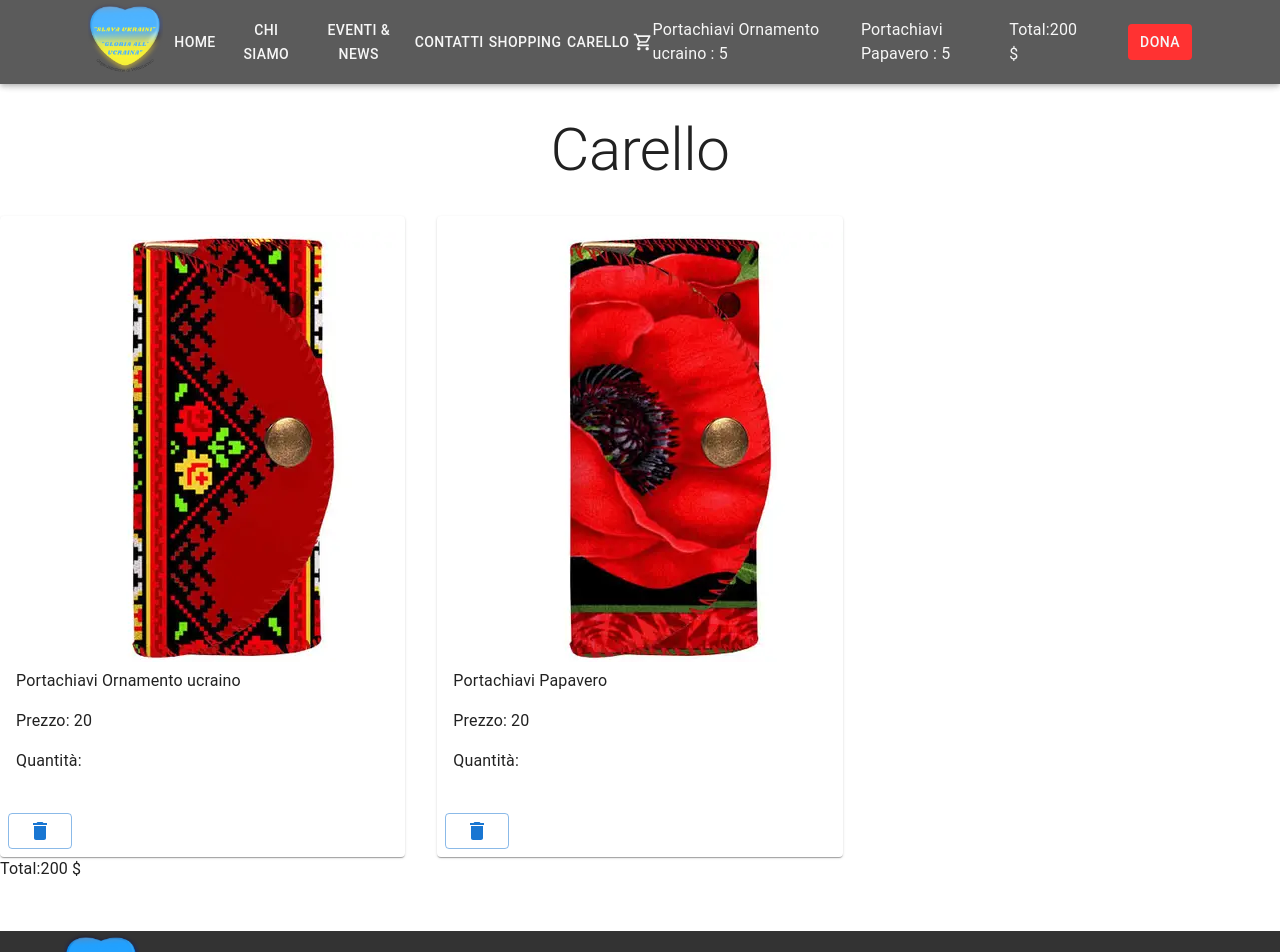
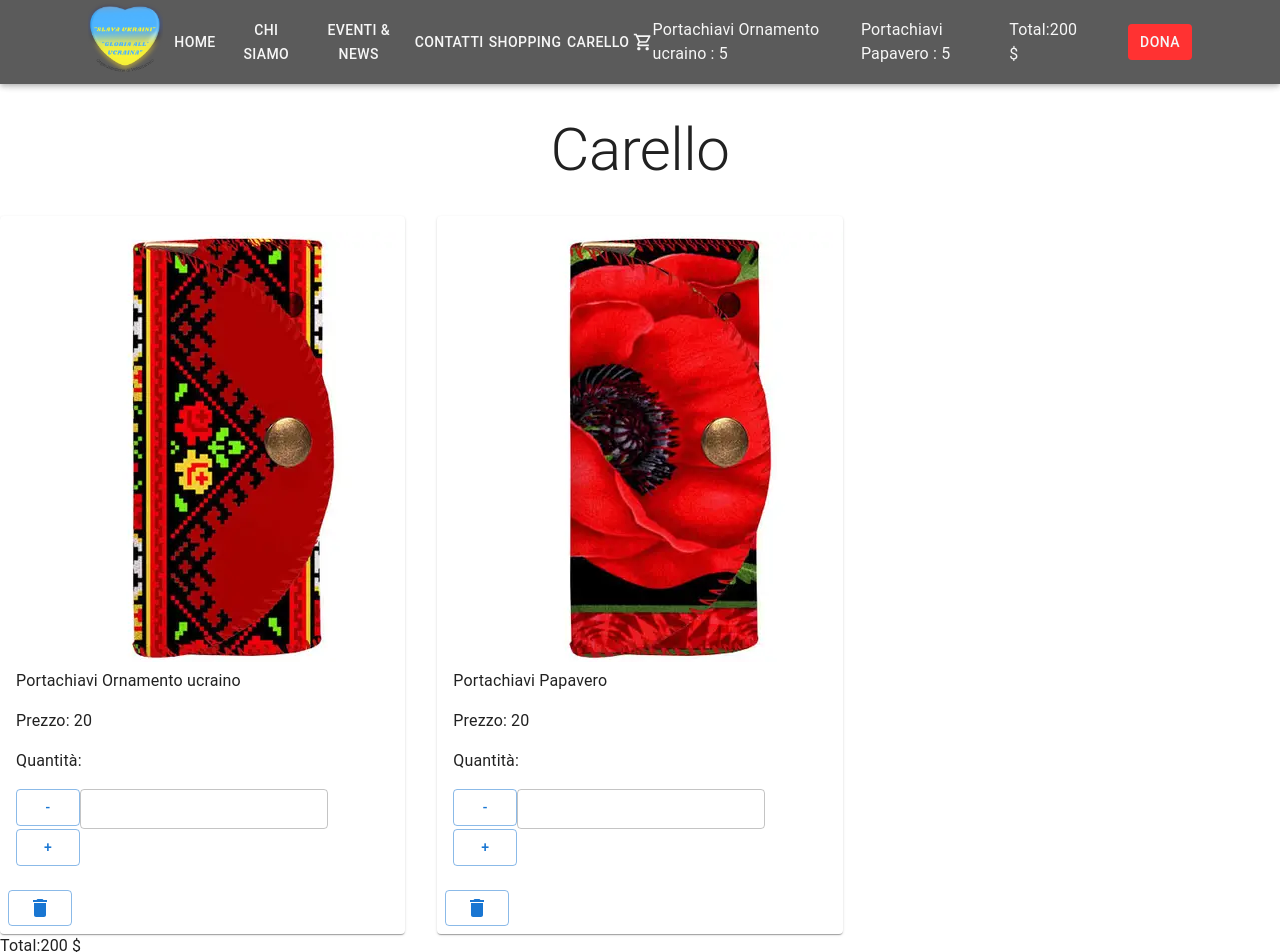
Before and after one commit to KDaniyil/slava-ukraini, a React (Create React App) app: page /cart in a window 1280 px wide. Shown: the top 952 px of the page. Built offline with nearby package versions, Linux system fonts and the light colour scheme.

Commit message:
add changeProductQuantity

```diff
--- a/src/components/CartProductList/CartProductList.tsx
+++ b/src/components/CartProductList/CartProductList.tsx
@@ -9,12 +9,14 @@ type Props = {
     }
     CartItem?: any
     removeProductFromCart?: (id: number) => void
+    changeProductQuantity?: (id: number, count: number) => void
 }
 const CartProductList = ({
     productsInCart,
     productsObject = getProductsObject(productsArray),
     CartItem = CartProductListItem,
     removeProductFromCart,
+    changeProductQuantity,
 }: Props) => {
     return (
         <>
@@ -24,6 +26,7 @@ const CartProductList = ({
                     product={productsObject[parseInt(productId)]}
                     productCout={productsInCart[parseInt(productId)]}
                     removeProductFromCart={removeProductFromCart}
+                    changeProductQuantity={changeProductQuantity}
                 />
             ))}
         </>
--- a/src/components/CartProductList/CartProductListItemExtended.tsx
+++ b/src/components/CartProductList/CartProductListItemExtended.tsx
@@ -1,16 +1,19 @@
 import { Button, Card, CardActions, CardContent, Grid } from '@mui/material'
 import { Product } from 'utils/products'
 import DeleteIcon from '@mui/icons-material/Delete'
+import Quantity from 'components/Quantity/Quantity'
 
 type Props = {
     product: Product
     productCount: number
     removeProductFromCart: (id: number) => void
+    changeProductQuantity: (id: number, count: number) => void
 }
 const CartProductListItemExtended = ({
     product,
     productCount,
     removeProductFromCart,
+    changeProductQuantity,
 }: Props) => {
     return (
         <Grid item xs={12} sm={4}>
@@ -22,6 +25,21 @@ const CartProductListItemExtended = ({
                     <div>{product.title}</div>
                     <p>Prezzo: {product.price}</p>
                     <p>Quantità: {productCount}</p>
+                    <Quantity
+                        count={productCount}
+                        onDecrement={() =>
+                            productCount <= 1
+                                ? removeProductFromCart
+                                : changeProductQuantity(
+                                      product.id,
+                                      productCount - 1
+                                  )
+                        }
+                        onIncrement={() =>
+                            changeProductQuantity(product.id, productCount + 1)
+                        }
+                        minCount={0}
+                    />
                 </CardContent>
                 <CardActions>
                     <Button
--- a/src/components/Quantity/Quantity.tsx
+++ b/src/components/Quantity/Quantity.tsx
@@ -4,14 +4,15 @@ type Props = {
     count: number
     onDecrement: () => void
     onIncrement: () => void
+    minCount?: number
 }
-const Quantity = ({ count, onDecrement, onIncrement }: Props) => {
+const Quantity = ({ count, onDecrement, onIncrement, minCount = 1 }: Props) => {
     return (
         <div>
             <Button
                 variant="outlined"
                 onClick={() => onDecrement()}
-                disabled={count <= 1}
+                disabled={count <= minCount}
             >
                 -
             </Button>
--- a/src/container/App/App.tsx
+++ b/src/container/App/App.tsx
@@ -32,6 +32,12 @@ const App = (props: Props) => {
     const removeProductFromCart = (id: number) => {
         setProductsInCart((prevState) => omit(prevState, [id]))
     }
+    const changeProductQuantity = (id: number, count: number) => {
+        setProductsInCart((prevState) => ({
+            ...prevState,
+            [id]: count,
+        }))
+    }
     return (
         <>
             <StyledEngineProvider injectFirst>
@@ -57,6 +63,7 @@ const App = (props: Props) => {
                             <CartPage
                                 productsInCart={productsInCart}
                                 removeProductFromCart={removeProductFromCart}
+                                changeProductQuantity={changeProductQuantity}
                             />
                         }
                     />
--- a/src/pages/CartPage/CartPage.tsx
+++ b/src/pages/CartPage/CartPage.tsx
@@ -8,8 +8,13 @@ import { ProductsInCart } from 'container/App/App'
 type Props = {
     productsInCart: ProductsInCart
     removeProductFromCart: (id: number) => void
+    changeProductQuantity: (id: number, count: number) => void
 }
-const CartPage = ({ productsInCart, removeProductFromCart }: Props) => {
+const CartPage = ({
+    productsInCart,
+    removeProductFromCart,
+    changeProductQuantity,
+}: Props) => {
     return (
         <div>
             <PageTitle title="Carello" />
@@ -18,6 +23,7 @@ const CartPage = ({ productsInCart, removeProductFromCart }: Props) => {
                     productsInCart={productsInCart}
                     CartItem={CartProductListItemExtended}
                     removeProductFromCart={removeProductFromCart}
+                    changeProductQuantity={changeProductQuantity}
                 />
             </Grid>
             <CartTotal productsInCart={productsInCart} />
```
